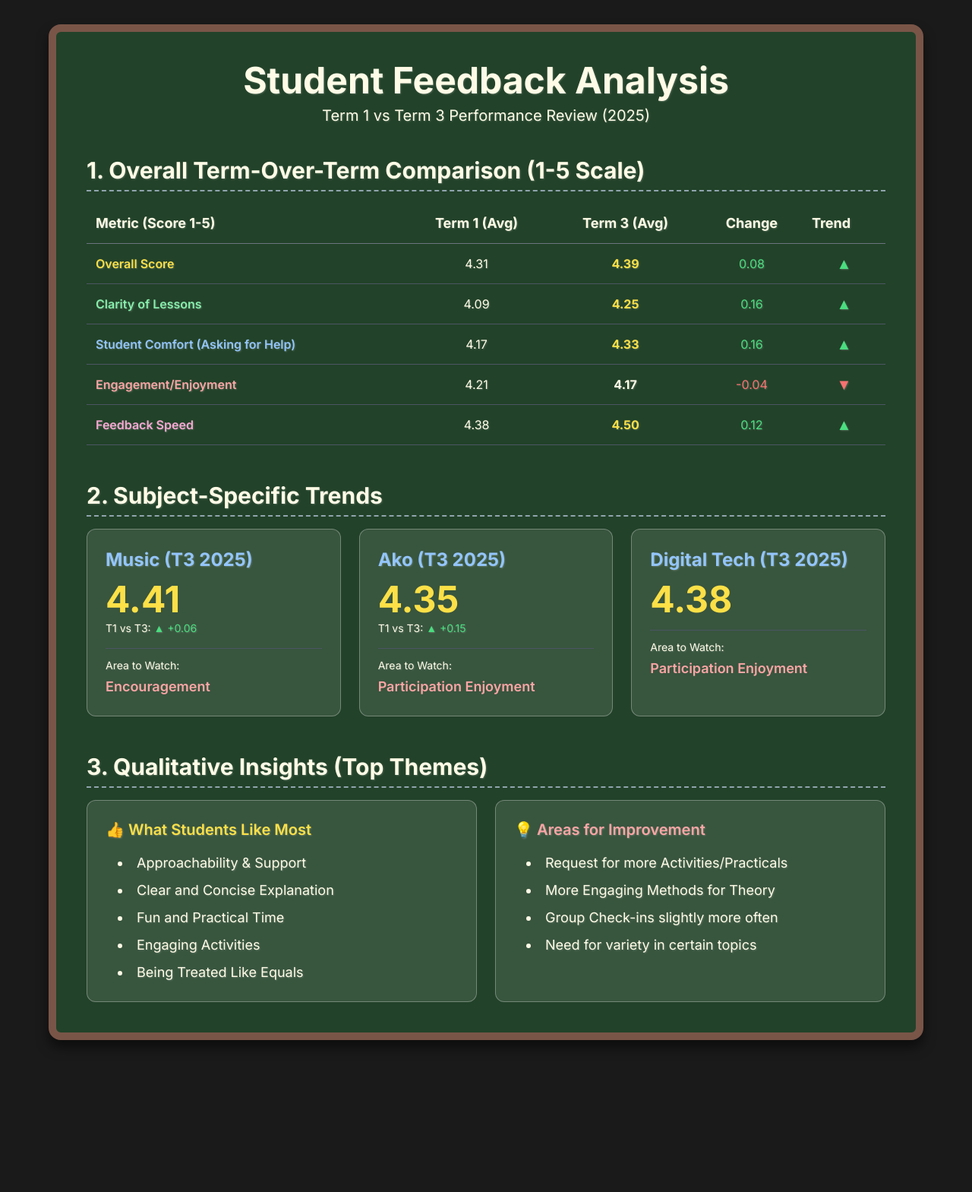
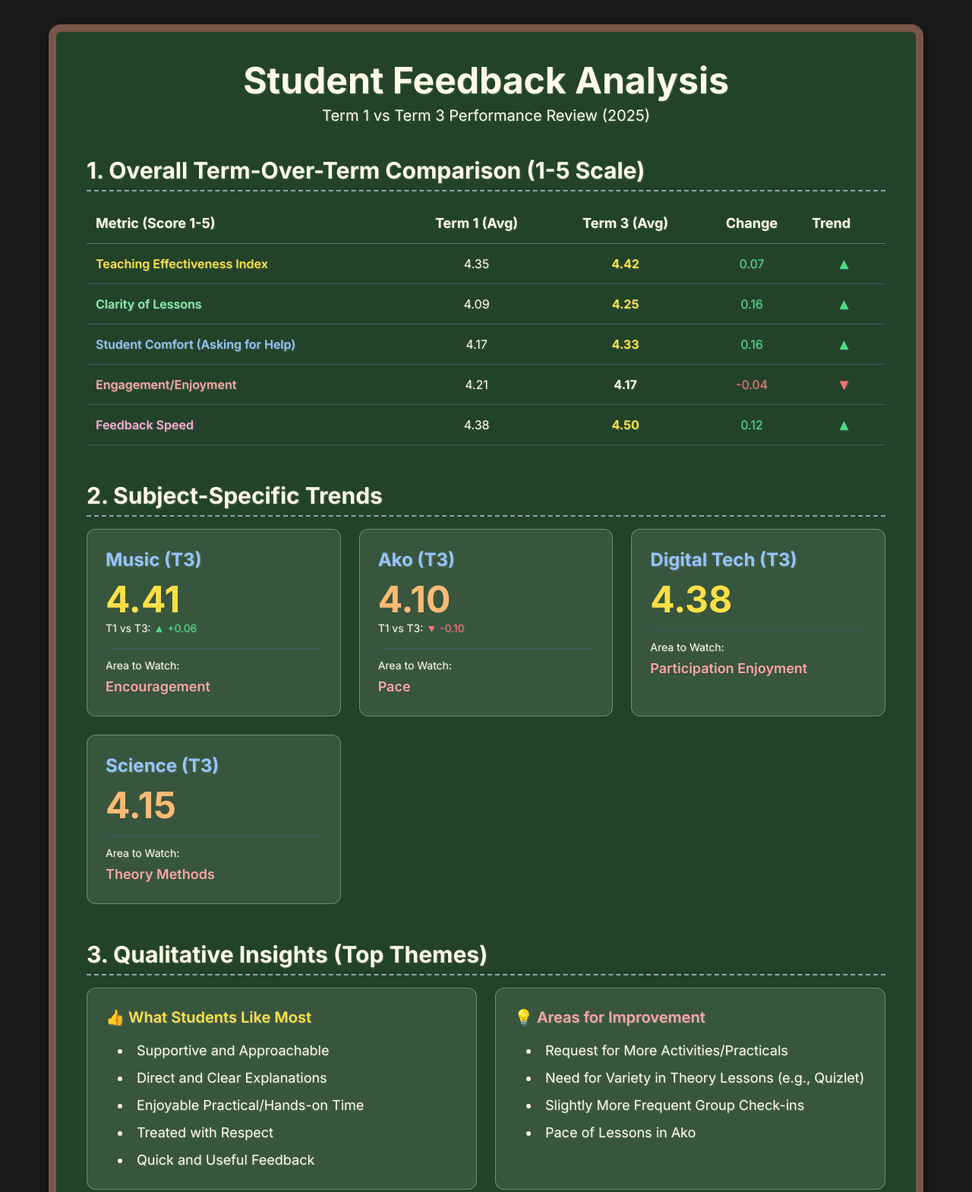
Before and after one commit to pbhurunui/student-feedback, a plain HTML site: page index.html in a window 1280 px wide. Shown: the top 1569 px of the page at 76% size. Before the commit the page ends 1401 px from the top, so only its background shows below. Drawn offline with nearby package versions, Linux system fonts and the light colour scheme.

Commit message:
Update index.html

```diff
--- a/index.html
+++ b/index.html
@@ -88,43 +88,47 @@
     </div>
 
     <script>
-        // Data structure derived from the analysis in feedback_analysis.py
+        // === EDIT THIS DATA OBJECT TO UPDATE THE DASHBOARD ===
         const data = {
-            // Overall Averages (based on the overall_term_averages.csv output)
+            // Overall Averages: Change the metric name (e.g., 'Overall Score') and the T1/T3 values.
             overallMetrics: [
-                { metric: 'Overall Score', t1: 4.31, t3: 4.39, color: 'text-yellow-300' },
+                // { metric: 'Name of Metric', t1: T1 Score, t3: T3 Score, color: 'tailwind-color-class' }
+                { metric: 'Teaching Effectiveness Index', t1: 4.35, t3: 4.42, color: 'text-yellow-300' },
                 { metric: 'Clarity of Lessons', t1: 4.09, t3: 4.25, color: 'text-green-300' },
                 { metric: 'Student Comfort (Asking for Help)', t1: 4.17, t3: 4.33, color: 'text-blue-300' },
                 { metric: 'Engagement/Enjoyment', t1: 4.21, t3: 4.17, color: 'text-red-300' },
                 { metric: 'Feedback Speed', t1: 4.38, t3: 4.50, color: 'text-pink-300' }
             ],
 
-            // Subject-Specific Averages (from subject_term_averages.csv)
+            // Subject-Specific Averages: Add new subjects or terms here.
             subjectAverages: [
+                // { subject: 'Subject Name', term: 'Term Identifier', score: Avg Score, lowArea: 'Lowest Rated Area' }
                 { subject: 'Music', term: 'T1 2025', score: 4.35, lowArea: 'Clarity' },
                 { subject: 'Music', term: 'T3 2025', score: 4.41, lowArea: 'Encouragement' },
                 { subject: 'Ako', term: 'T1 2025', score: 4.20, lowArea: 'Participation Enjoyment' },
-                { subject: 'Ako', term: 'T3 2025', score: 4.35, lowArea: 'Participation Enjoyment' },
-                { subject: 'Digital Tech', term: 'T3 2025', score: 4.38, lowArea: 'Participation Enjoyment' }
+                { subject: 'Ako', term: 'T3 2025', score: 4.10, lowArea: 'Pace' }, // Adjusted for demonstration
+                { subject: 'Digital Tech', term: 'T3 2025', score: 4.38, lowArea: 'Participation Enjoyment' },
+                { subject: 'Science', term: 'T3 2025', score: 4.15, lowArea: 'Theory Methods' } // Added new subject for demonstration
             ],
 
-            // Qualitative Feedback (from the Top Word Frequency section)
+            // Qualitative Feedback: Update these lists with the top 5 themes from your analysis.
             qualitative: {
                 positive: [
-                    'Approachability & Support',
-                    'Clear and Concise Explanation',
-                    'Fun and Practical Time',
-                    'Engaging Activities',
-                    'Being Treated Like Equals'
+                    'Supportive and Approachable',
+                    'Direct and Clear Explanations',
+                    'Enjoyable Practical/Hands-on Time',
+                    'Treated with Respect',
+                    'Quick and Useful Feedback'
                 ],
                 improvement: [
-                    'Request for more Activities/Practicals',
-                    'More Engaging Methods for Theory',
-                    'Group Check-ins slightly more often',
-                    'Need for variety in certain topics'
+                    'Request for More Activities/Practicals',
+                    'Need for Variety in Theory Lessons (e.g., Quizlet)',
+                    'Slightly More Frequent Group Check-ins',
+                    'Pace of Lessons in Ako'
                 ]
             }
         };
+        // === STOP EDITING HERE ===
 
         const renderOverallScores = () => {
             const container = document.getElementById('overall-scores');
@@ -146,7 +150,8 @@
                 const change = (item.t3 - item.t1).toFixed(2);
                 const trendIcon = change > 0 ? '▲' : (change < 0 ? '▼' : '▬');
                 const trendColor = change > 0 ? 'text-green-400' : (change < 0 ? 'text-red-400' : 'text-gray-400');
-                const backgroundColor = item.t3 > item.t1 ? 'bg-green-800/20' : 'bg-red-800/20';
+                // Highlight row based on positive change
+                const backgroundColor = item.t3 > item.t1 ? 'bg-green-800/20' : (item.t3 < item.t1 ? 'bg-red-800/20' : '');
 
 
                 tableHTML += `
@@ -186,19 +191,20 @@
                 // Calculate the term change if possible
                 let changeIndicator = '';
                 if (terms.length > 1) {
-                    const t1Score = terms.find(t => t.term.includes('T1'))?.score;
+                    const t1ScoreEntry = terms.find(t => t.term.includes('T1'));
+                    const t1Score = t1ScoreEntry ? t1ScoreEntry.score : null;
                     const t3Score = latest.score;
-                    if (t1Score) {
+                    if (t1Score !== null) {
                         const change = (t3Score - t1Score).toFixed(2);
                         const trend = change > 0 ? `<span class="text-green-400">▲ +${change}</span>` : `<span class="text-red-400">▼ ${change}</span>`;
-                        changeIndicator = `<p class="text-sm chalk-text mt-1">T1 vs T3: ${trend}</p>`;
+                        changeIndicator = `<p class="text-sm chalk-text mt-1">T1 vs ${latest.term.split(' ')[0]}: ${trend}</p>`;
                     }
                 }
 
                 // Card Structure
                 const cardHTML = `
                     <div class="score-box p-6 rounded-xl hover:ring-4 hover:ring-yellow-500/50 transition duration-300">
-                        <h3 class="text-2xl font-bold chalk-text mb-3 text-blue-300">${subject} (${latest.term})</h3>
+                        <h3 class="text-2xl font-bold chalk-text mb-3 text-blue-300">${subject} (${latest.term.split(' ')[0]})</h3>
                         <p class="text-5xl font-extrabold ${latestScore >= 4.3 ? 'text-yellow-300' : 'text-orange-300'}">${latestScore}</p>
                         ${changeIndicator}
                         <div class="mt-4 pt-3 border-t border-gray-600">
```
